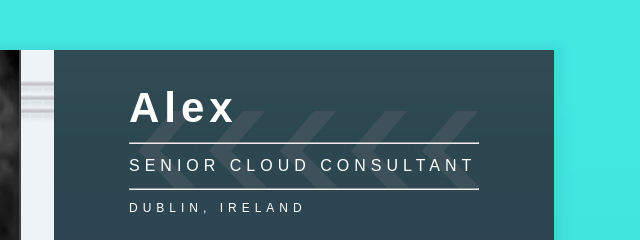
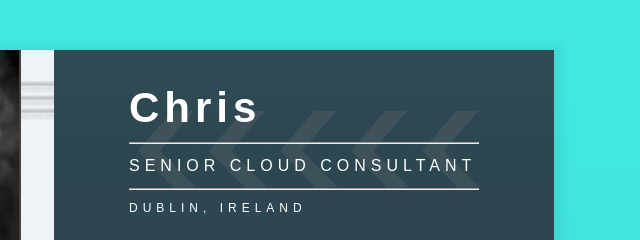
Before and after one commit to jeethualex-foss/simple-html-fedora-page, a plain HTML site: page src/index.html in a window 1280 px wide. Shown: the top 240 px of the page, 471-1111 px from the left. Drawn offline with nearby package versions, Linux system fonts and the light colour scheme; no server answers.

Commit message:
Fedora example

```diff
--- a/src/index.html
+++ b/src/index.html
@@ -66,7 +66,7 @@
 						&nbsp;
 					</td>
 					<td width="70%" height="200">
-						<h1 class="t6">Alex</h1>
+						<h1 class="t6">Chris</h1>
 						<hr class="t7b"/>
 						<h2 class="t7">Senior Cloud Consultant</h2>
 						<hr class="t7b"/>
```
